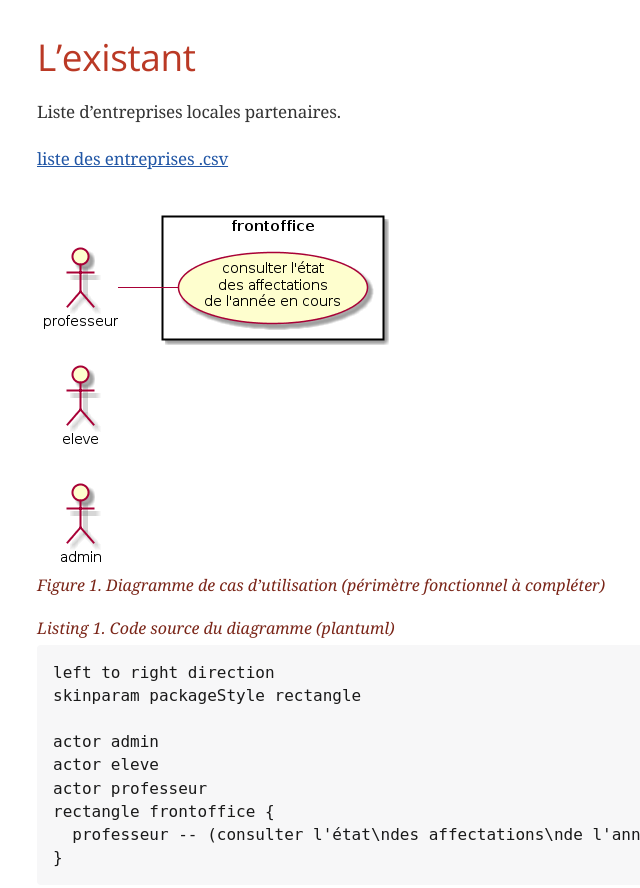
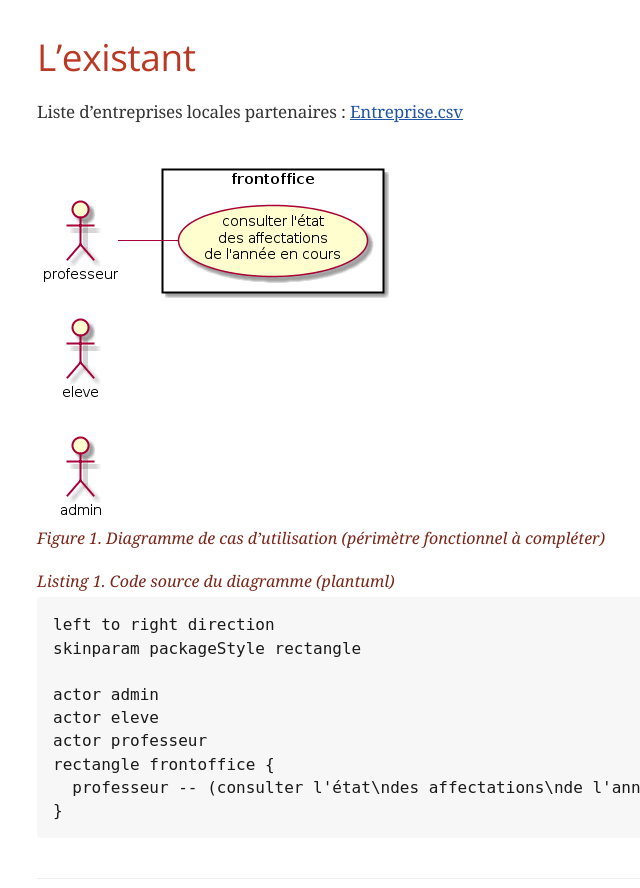
Before and after one commit to sio-melun/stage3, a plain HTML site: page docs/index.html in a window 1280 px wide. Shown: the part 1955-2843 px from the top of the page, without its empty margins (298-938 px from the left). Drawn offline with nearby package versions, Linux system fonts and the light colour scheme; a web font is replaced by a local one.

Commit message:
change Entreprise.csv

```diff
--- a/docs/index.html
+++ b/docs/index.html
@@ -128,10 +128,7 @@ des élèves de 3eme.</p>
 <h2 id="l-existant"><a class="anchor" href="#l-existant"></a>L&#8217;existant</h2>
 <div class="sectionbody">
 <div class="paragraph">
-<p>Liste d&#8217;entreprises locales partenaires.</p>
-</div>
-<div class="paragraph">
-<p><a href="Entreprise.csv">liste des entreprises .csv</a></p>
+<p>Liste d&#8217;entreprises locales partenaires : <a href="Entreprise.csv">Entreprise.csv</a></p>
 </div>
 <div class="imageblock">
 <div class="content">
@@ -271,7 +268,7 @@ comportant : (votre analyse a peut-être évolué depuis la phase d&#8217;analys
 <div id="footer">
 <div id="footer-text">
 Version 1.0<br>
-Last updated 2018-10-01 10:57:06 CEST
+Last updated 2018-10-01 11:04:27 CEST
 </div>
 </div>
 </body>
```
Also changed, not shown: 1 other file.
